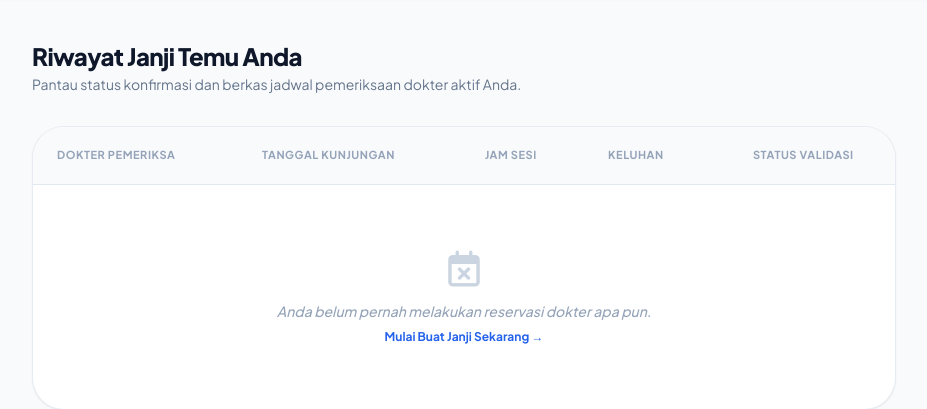
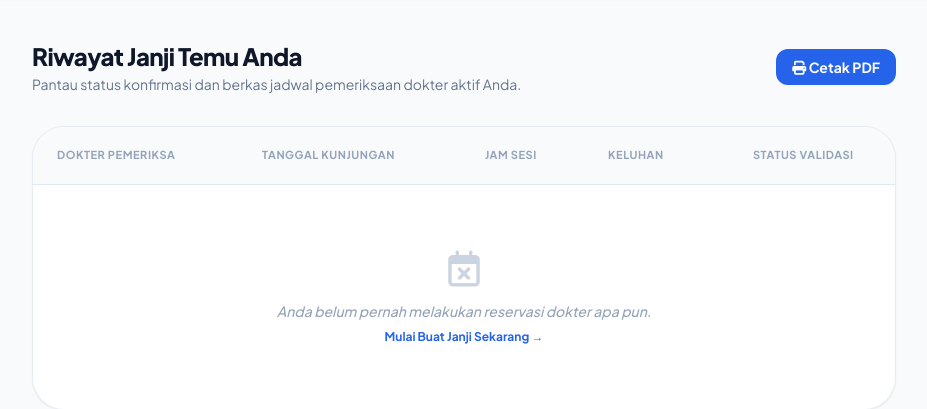
Before and after one commit to abdussakur-svg/proyekakhir-sistembookingklinikgigi-kelompok10, a PHP site: page /riwayat.php in a window 1280 px wide. Shown: the part 65-474 px from the top of the page, without its empty margins (176-1103 px from the left). Run offline with PHP 8.4, Linux system fonts and the light colour scheme; a user stored in the database is signed in; data comes from the database, SQL or seed files in the repository; data that the repository does not hold is empty; some libraries are stand-ins or nearby versions.

Commit message:
riwayat.php

```diff
--- a/riwayat.php
+++ b/riwayat.php
@@ -2,20 +2,21 @@
 session_start();
 include 'koneksi.php';
 
-// Proteksi halaman: Pastikan pengguna sudah login sebelum melihat riwayat
-if(!isset($_SESSION['id_users'])) {
+if (!isset($_SESSION['id_users'])) {
     header("Location: login.php");
     exit;
 }
 
 $id = $_SESSION['id_users'];
 
-$stmt = mysqli_prepare($conn,
+$stmt = mysqli_prepare(
+    $conn,
     "SELECT booking.*, dokter.nama_dokter, dokter.spesialis
 FROM booking
 JOIN dokter ON booking.id_dokter = dokter.id_dokter
 WHERE booking.id_users=?
-ORDER BY booking.id_booking DESC"); // Ditambahkan sortir data terbaru paling atas
+ORDER BY booking.id_booking DESC"
+);
 
 mysqli_stmt_bind_param($stmt, "i", $id);
 mysqli_stmt_execute($stmt);
@@ -24,6 +25,7 @@ $result = mysqli_stmt_get_result($stmt);
 
 <!DOCTYPE html>
 <html lang="id">
+
 <head>
     <meta charset="UTF-8">
     <meta name="viewport" content="width=device-width, initial-scale=1.0">
@@ -35,9 +37,12 @@ $result = mysqli_stmt_get_result($stmt);
     <!-- Google Fonts -->
     <link href="https://fonts.googleapis.com/css2?family=Plus+Jakarta+Sans:wght@400;500;600;700;800&display=swap" rel="stylesheet">
     <style>
-        body { font-family: 'Plus Jakarta Sans', sans-serif; }
+        body {
+            font-family: 'Plus Jakarta Sans', sans-serif;
+        }
     </style>
 </head>
+
 <body class="bg-slate-50 min-h-screen text-slate-800 antialiased flex flex-col justify-between">
 
     <!-- Navbar Utama -->
@@ -57,9 +62,17 @@ $result = mysqli_stmt_get_result($stmt);
     <main class="container mx-auto px-4 py-10 max-w-4xl flex-grow">
 
         <!-- Header Halaman -->
-        <div class="mb-8">
+
+        <div class="mb-8 flex items-center justify-between">
+            <div>
                 <h2 class="text-2xl font-black text-slate-900 tracking-tight">Riwayat Janji Temu Anda</h2>
                 <p class="text-slate-500 text-sm mt-0.5">Pantau status konfirmasi dan berkas jadwal pemeriksaan dokter aktif Anda.</p>
+            </div>
+
+            <a href="cetak-riwayat.php"
+                class="bg-blue-600 text-white px-4 py-2 rounded-xl text-sm font-bold hover:bg-blue-700">
+                <i class="fas fa-print"></i> Cetak PDF
+            </a>
         </div>
 
         <!-- Wadah Tabel Modern -->
@@ -77,7 +90,7 @@ $result = mysqli_stmt_get_result($stmt);
                     </thead>
                     <tbody class="divide-y divide-slate-100 text-sm font-medium text-slate-700">
 
-                    <?php if(mysqli_num_rows($result) == 0) { ?>
+                        <?php if (mysqli_num_rows($result) == 0) { ?>
 
                             <tr>
                                 <td colspan="5" class="py-16 text-center text-slate-400 italic">
@@ -98,11 +111,11 @@ $result = mysqli_stmt_get_result($stmt);
 
                         <?php } else { ?>
 
-                    <?php while($row = mysqli_fetch_assoc($result)) {
+                            <?php while ($row = mysqli_fetch_assoc($result)) {
 
                                 $status_raw = htmlspecialchars($row['status']);
 
-                        switch(strtolower($status_raw)) {
+                                switch (strtolower($status_raw)) {
 
                                     case 'disetujui':
                                         $badge_style = "bg-blue-50 text-blue-700 border-blue-200/60";
@@ -188,7 +201,7 @@ $result = mysqli_stmt_get_result($stmt);
                                     <td class="py-4 px-6 text-slate-700">
 
                                         <?php
-                            if(isset($row['keluhan']) && !empty($row['keluhan'])) {
+                                        if (isset($row['keluhan']) && !empty($row['keluhan'])) {
                                             echo htmlspecialchars($row['keluhan']);
                                         } else {
                                             echo "-";
@@ -226,4 +239,5 @@ $result = mysqli_stmt_get_result($stmt);
     </footer>
 
 </body>
+
 </html>
```
Lines whose indentation alone changed are shown as unchanged.
